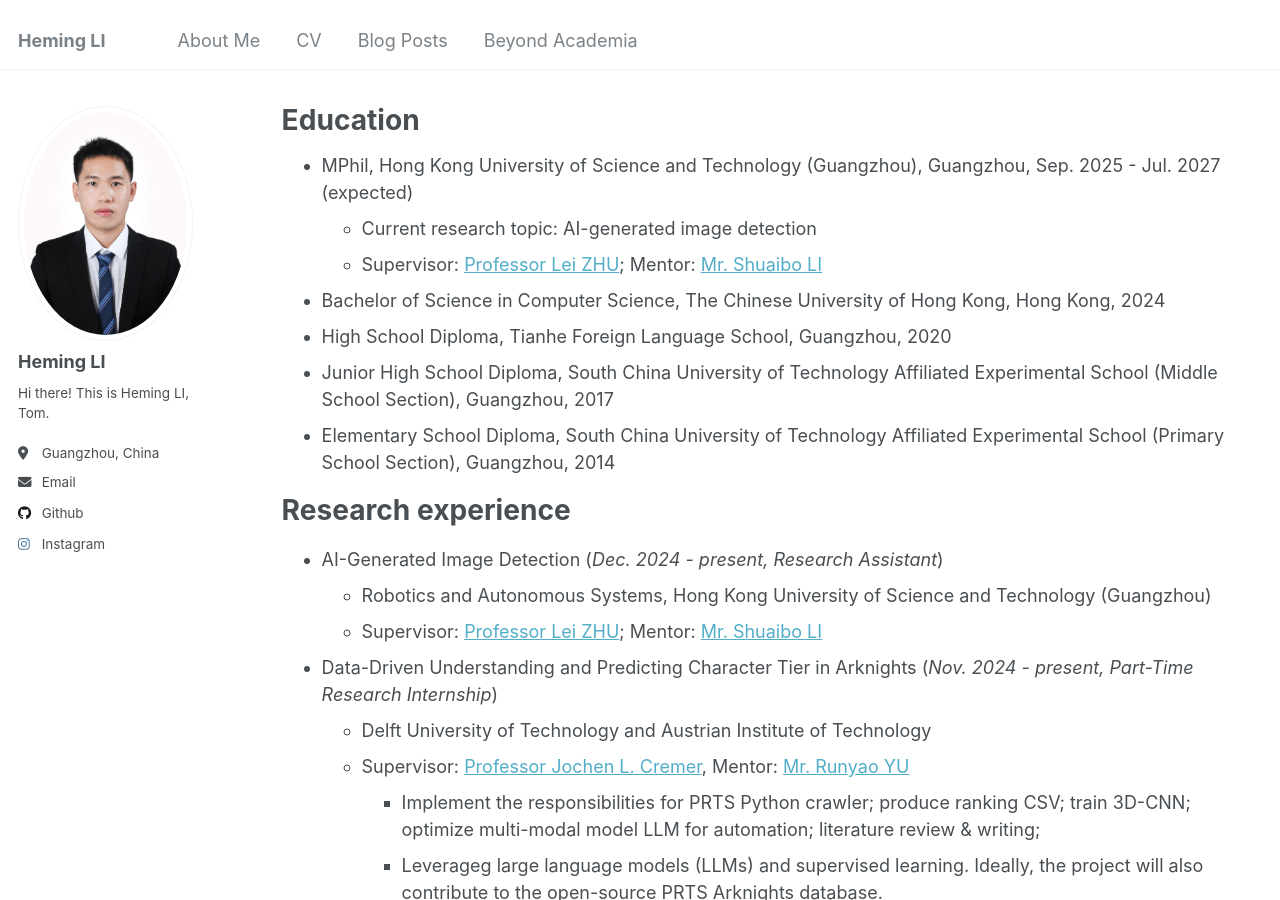
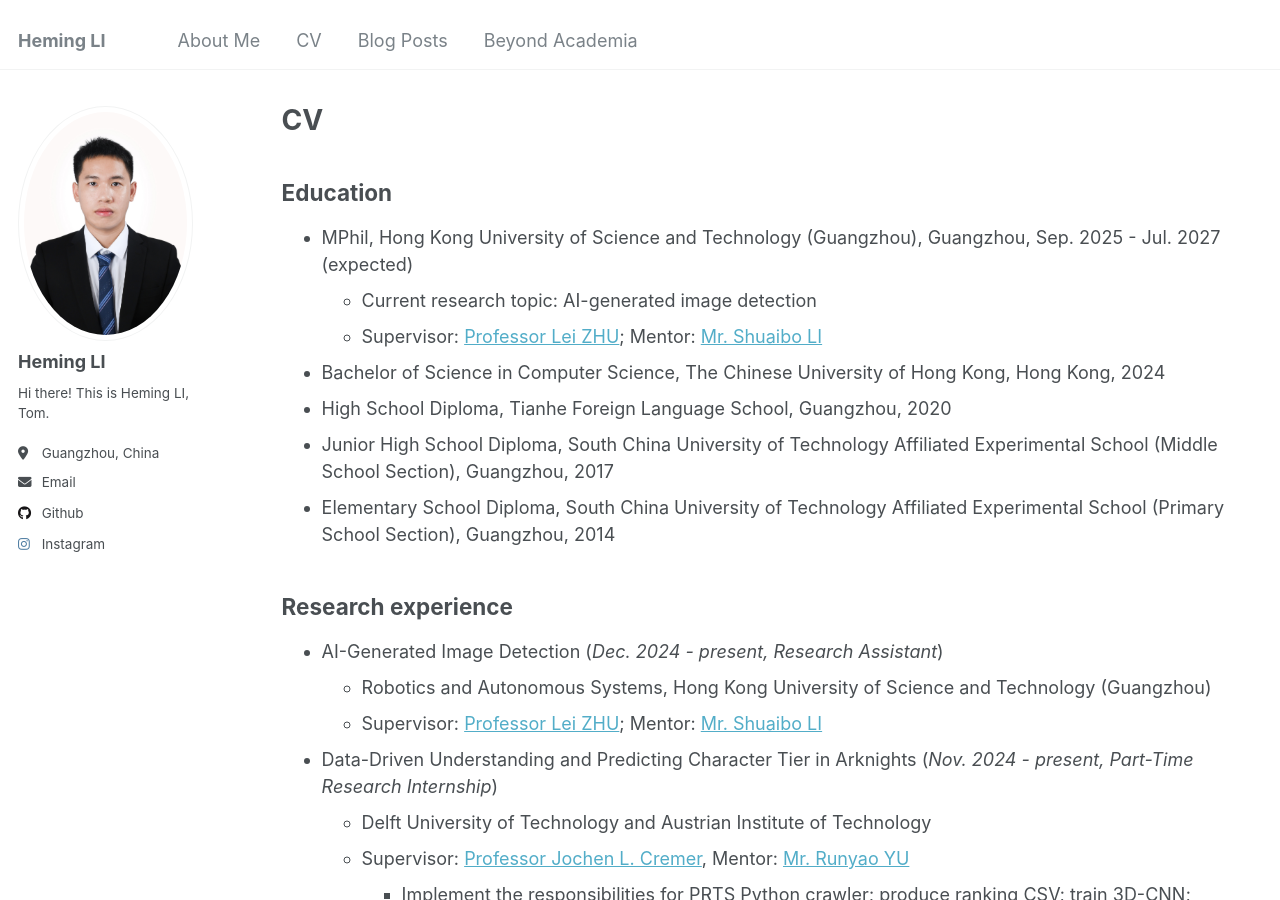
Before and after one commit to Tom-Liii/Tom-Liii.github.io, a Jekyll site: the page built from _pages/cv.md, in a window 1280 px wide and 900 px high. Built offline with Jekyll 4.4.1, drawn with Linux system fonts in a browser that asks for light colours.

Commit message:
small modi

```diff
--- a/_pages/cv.md
+++ b/_pages/cv.md
@@ -1,6 +1,6 @@
 ---
 layout: archive
-title: "Education"
+title: "CV"
 permalink: /cv/
 author_profile: true
 redirect_from:
@@ -17,7 +18,7 @@ redirect_from:
 - Junior High School Diploma, South China University of Technology Affiliated Experimental School (Middle School Section), Guangzhou, 2017
 - Elementary School Diploma, South China University of Technology Affiliated Experimental School (Primary School Section), Guangzhou, 2014
 
-# Research experience
+## Research experience
 - AI-Generated Image Detection (*Dec. 2024 - present, Research Assistant*)
   - Robotics and Autonomous Systems, Hong Kong University of Science and Technology (Guangzhou)
   - Supervisor: [Professor Lei ZHU](https://sites.google.com/site/indexlzhu/home); Mentor: [Mr. Shuaibo LI](https://scholar.google.com/citations?user=OENYXtsAAAAJ&hl=zh-CN)
@@ -49,7 +50,7 @@ redirect_from:
 - Neural Text-to-Speech System for Personalized Voice Synthesis (*Nov. 2022 - May 2023, Student Helper*)
   - Department of Electronic Engineering, The Chinese University of Hong Kong
 
-# Skills
+## Skills
 - Python
   - PyTorch
   - OpenCV
```
Also changed, not shown: other parts of _pages/cv.md (+1 -0 lines).
